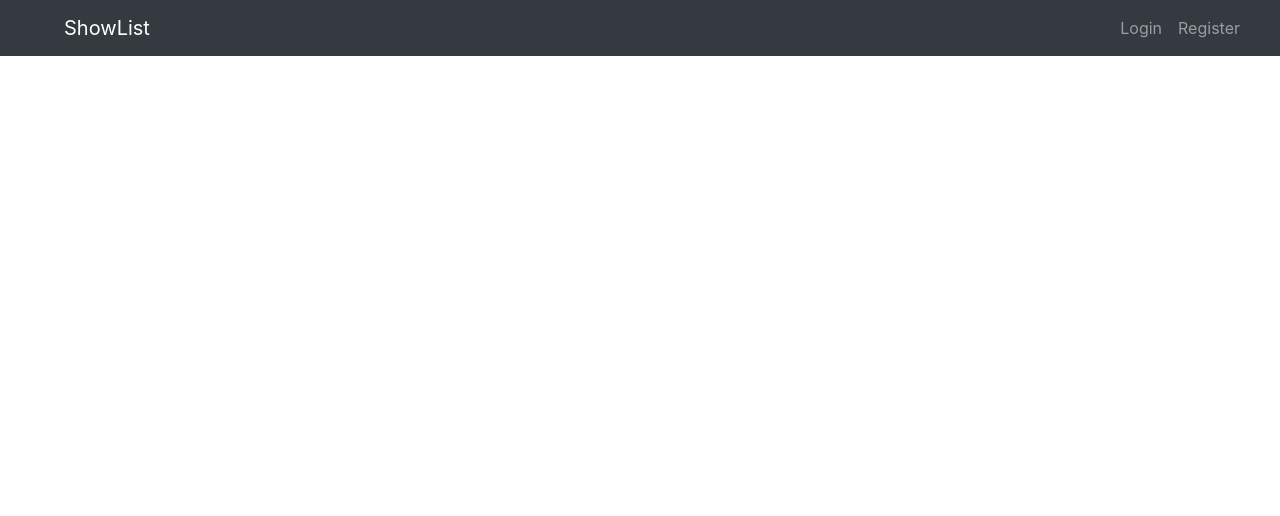
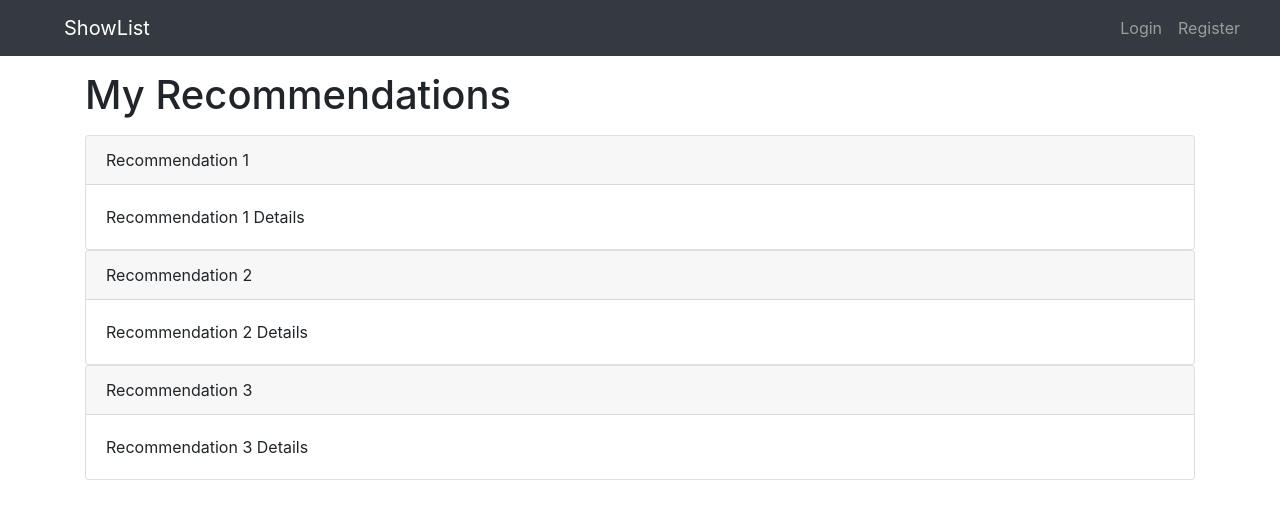
Before and after one commit to vsutinah/ShowList, a React (Create React App) app in the folder client/: page /recommendations in a window 1280 px wide. Shown: the top 516 px of the page. Built offline with nearby package versions, Linux system fonts and the light colour scheme; no server answers.

Commit message:
Added basic template/placeholder for Dashboard, Recommendation, Recommendations

```diff
--- a/client/src/App.css
+++ b/client/src/App.css
@@ -4,7 +4,7 @@ body {
 
 .landing {
 	position: relative;
-	background: url('https://images.unsplash.com/photo-1542204165-65bf26472b9b?ixid=MXwxMjA3fDB8MHxwaG90by1wYWdlfHx8fGVufDB8fHw%3D&ixlib=rb-1.2.1&auto=format&fit=crop&w=1567&q=80')
+	background: url('https://images.unsplash.com/photo-1489599849927-2ee91cede3ba?ixid=MXwxMjA3fDB8MHxwaG90by1wYWdlfHx8fGVufDB8fHw%3D&ixlib=rb-1.2.1&auto=format&fit=crop&w=1500&q=80')
 		no-repeat center center/cover;
 	height: 100vh;
 }
--- a/client/src/App.js
+++ b/client/src/App.js
@@ -5,9 +5,12 @@ import { BrowserRouter as Router, Route, Switch } from 'react-router-dom';
 import Header from './components/layout/Header';
 import Alert from './components/layout/Alert';
 import Landing from './components/layout/Landing';
+import Dashboard from './components/layout/Dashboard';
 import Login from './components/auth/Login';
 import Register from './components/auth/Register';
 import Recommend from './components/shows/Recommend';
+import Recommendation from './components/shows/Recommendation';
+import Recommendations from './components/shows/Recommendations';
 import setAuthToken from './utils/setAuthToken';
 import { loadUser } from './actions/auth';
 // Redux
@@ -34,7 +37,18 @@ function App() {
 						<Switch>
 							<Route exact path='/login' component={Login} />
 							<Route exact path='/register' component={Register} />
+							<Route exact path='/dashboard' component={Dashboard} />
 							<Route exact path='/recommend' component={Recommend} />
+							<Route
+								exact
+								path='/recommendations'
+								component={Recommendations}
+							/>
+							<Route
+								exact
+								path='/recommendations/:id'
+								component={Recommendation}
+							/>
 						</Switch>
 					</section>
 				</Fragment>
--- /dev/null
+++ b/client/src/components/layout/Dashboard.js
@@ -0,0 +1,33 @@
+import React from 'react';
+import PropTypes from 'prop-types';
+import { connect } from 'react-redux';
+import { Button } from 'react-bootstrap';
+import { Link } from 'react-router-dom';
+
+const Dashboard = ({ user: { name } }) => {
+	return (
+		<div>
+			<h1 className='my-3'>{name}</h1>
+			<Button variant='light'>
+				<b>Edit Profile</b>
+			</Button>
+			<h2 className='my-3'>You have '_' new recommendations.</h2>
+			<ul>
+				<li>New recommendations go here</li>
+			</ul>
+			<p>
+				See all your recommendations <Link>here.</Link>
+			</p>
+		</div>
+	);
+};
+
+Dashboard.propTypes = {
+	user: PropTypes.object,
+};
+
+const mapStateToProps = (state) => ({
+	user: state.auth.user,
+});
+
+export default connect(mapStateToProps)(Dashboard);
--- a/client/src/components/shows/Recommendation.js
+++ b/client/src/components/shows/Recommendation.js
@@ -0,0 +1,24 @@
+import React from 'react';
+import PropTypes from 'prop-types';
+
+const Recommendation = (props) => {
+	return (
+		<div>
+			<h1>Recommendation 1</h1>
+			<h2>Description</h2>
+			<p>
+				Lorem ipsum dolor sit amet, consectetur adipisicing elit. Obcaecati
+				animi, natus a beatae neque nulla consectetur dicta quis excepturi
+				explicabo praesentium. Fuga aspernatur velit, error atque vel saepe
+				eveniet accusamus?
+			</p>
+			<h3>Recommended by User</h3>
+		</div>
+	);
+};
+
+Recommendation.propTypes = {};
+
+const mapStateToProps = (state) => ({});
+
+export default Recommendation;
--- a/client/src/components/shows/Recommendations.js
+++ b/client/src/components/shows/Recommendations.js
@@ -0,0 +1,31 @@
+import React from 'react';
+import PropTypes from 'prop-types';
+import { Card } from 'react-bootstrap';
+
+const Recommendations = (props) => {
+	return (
+		<div>
+			<h1 className='my-3'>My Recommendations</h1>
+			<div className='d-flex flex-column justify-content-center'>
+				<Card>
+					<Card.Header>Recommendation 1</Card.Header>
+					<Card.Body>Recommendation 1 Details</Card.Body>
+				</Card>
+				<Card>
+					<Card.Header>Recommendation 2</Card.Header>
+					<Card.Body>Recommendation 2 Details</Card.Body>
+				</Card>
+				<Card>
+					<Card.Header>Recommendation 3</Card.Header>
+					<Card.Body>Recommendation 3 Details</Card.Body>
+				</Card>
+			</div>
+		</div>
+	);
+};
+
+Recommendations.propTypes = {};
+
+const mapStateToProps = (state) => ({});
+
+export default Recommendations;
--- a/client/src/reducers/index.js
+++ b/client/src/reducers/index.js
@@ -2,5 +2,6 @@
 import { combineReducers } from 'redux';
 import alert from './alert';
 import auth from './auth';
+import show from './show';
 
 export default combineReducers({ alert, auth });
--- /dev/null
+++ b/client/src/reducers/show.js
@@ -0,0 +1,4 @@
+const initialState = {};
+
+// eslint-disable-next-line import/no-anonymous-default-export
+export default function (state = initialState, action) {}
```
Also changed, not shown: client/src/actions/show.js (added).
